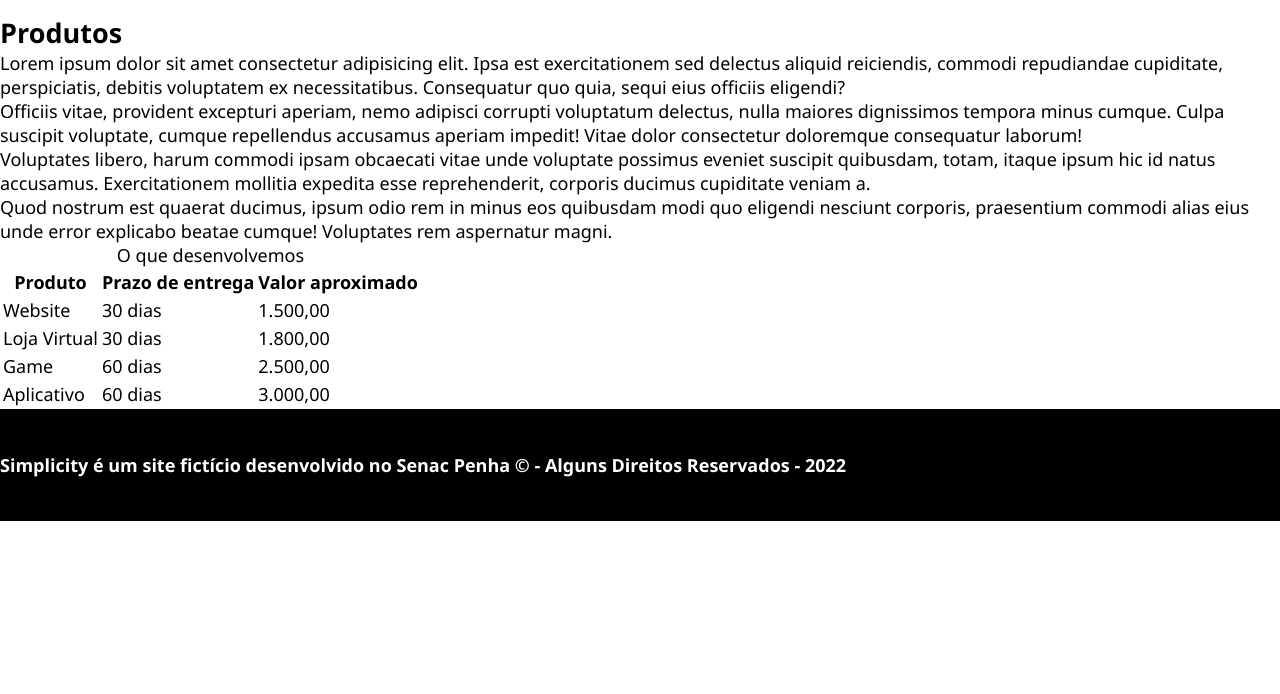
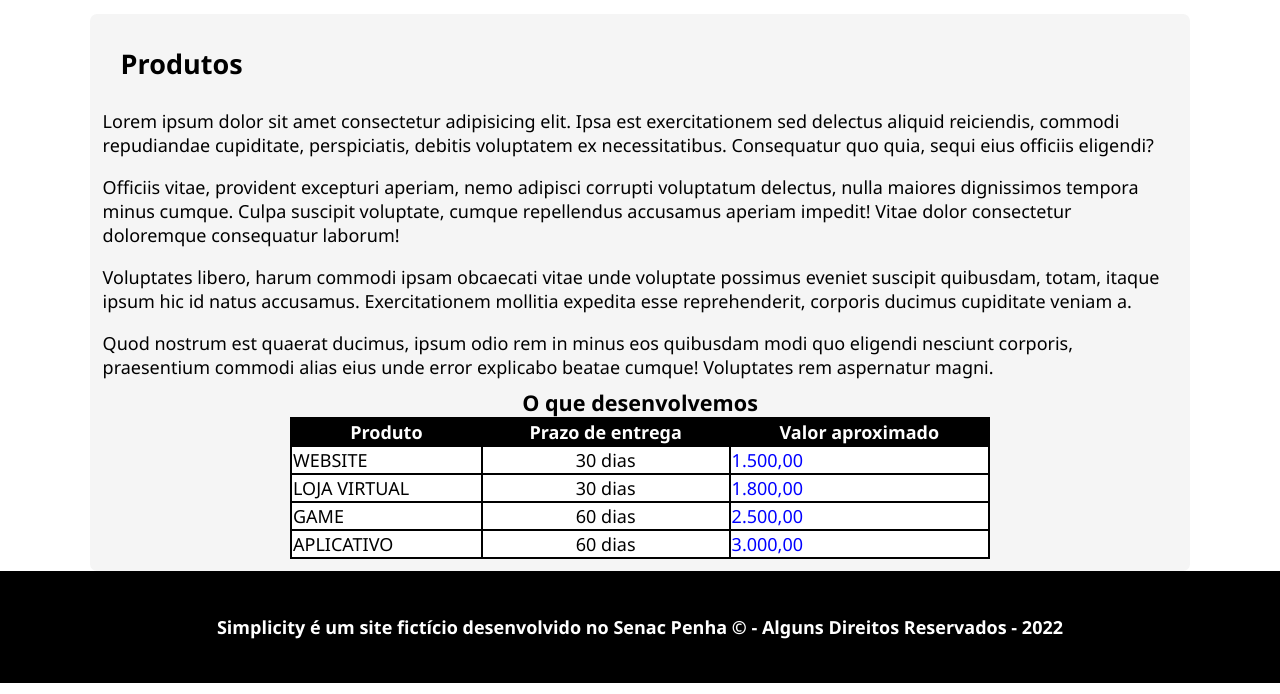
Before and after one commit to R0drigo-Pedroso/simplicity, a plain HTML site: page produtos.html in a window 1280 px wide. Shown: the part 106-800 px from the top of the page. Drawn offline with Linux system fonts and the light colour scheme.

Commit message:
Pagina produtos
Estilizadas

```diff
--- a/css/estilo.css
+++ b/css/estilo.css
@@ -186,6 +186,58 @@ nav h2 {
         max-width: 800px;
     }
 
+
+/* Estilizando pag produto */
+
+.conteudo {
+    background-color: whitesmoke;
+    padding: 0.7rem;
+    border-radius: 7px;
+}
+
+
+table caption {
+    font-size: 1.2rem;
+    font-weight: bold;
+}
+
+table, th, td {
+    border: 2px solid black;
+    border-collapse: collapse;
+}
+
+table {
+    width: 80%;
+    margin: 0 auto;
+    max-width: 700px;
+}
+
+th {
+    background-color: black;
+    color: white;
+}
+
+td {
+    background-color: white;
+}
+
+th td {
+    width: 33%;
+    padding: 0.5rem;
+}
+
+td:nth-child(1){
+    text-transform: uppercase;
+}
+
+td:nth-child(2){
+    text-align: center;
+}
+
+td:nth-child(3){
+    color: blue;
+}
+
 footer {
     background: black;
     color: white;
@@ -195,6 +247,7 @@ footer {
 
     /* Alinhamento conteudo */
     display: flex;
+    justify-content: center;
     align-items: center;
 }
 
--- a/produtos.html
+++ b/produtos.html
@@ -47,9 +47,9 @@
     <!-- Área do conteúdo Princpal -->
     <main>
 
-    </main>
-    <!-- Final da Área do conteúdo Principal -->
-    <h2>Produtos</h2>
+        <section class="limitador conteudo">
+        <!-- Final da Área do conteúdo Principal -->
+            <h2>Produtos</h2>
             <p>Lorem ipsum dolor sit amet consectetur adipisicing elit. Ipsa est exercitationem sed delectus aliquid reiciendis, commodi repudiandae cupiditate, perspiciatis, debitis voluptatem ex necessitatibus. Consequatur quo quia, sequi eius officiis eligendi?</p>
             <p>Officiis vitae, provident excepturi aperiam, nemo adipisci corrupti voluptatum delectus, nulla maiores dignissimos tempora minus cumque. Culpa suscipit voluptate, cumque repellendus accusamus aperiam impedit! Vitae dolor consectetur doloremque consequatur laborum!</p>
             <p>Voluptates libero, harum commodi ipsam obcaecati vitae unde voluptate possimus eveniet suscipit quibusdam, totam, itaque ipsum hic id natus accusamus. Exercitationem mollitia expedita esse reprehenderit, corporis ducimus cupiditate veniam a.</p>
@@ -88,6 +88,9 @@
                     <td>3.000,00</td>
                 </tr>
             </table>
+        </section>
+    </main>
+
     <footer>
         <p>Simplicity é um site fictício desenvolvido no Senac Penha &copy; - Alguns Direitos Reservados - 2022</p>
     </footer>
```
